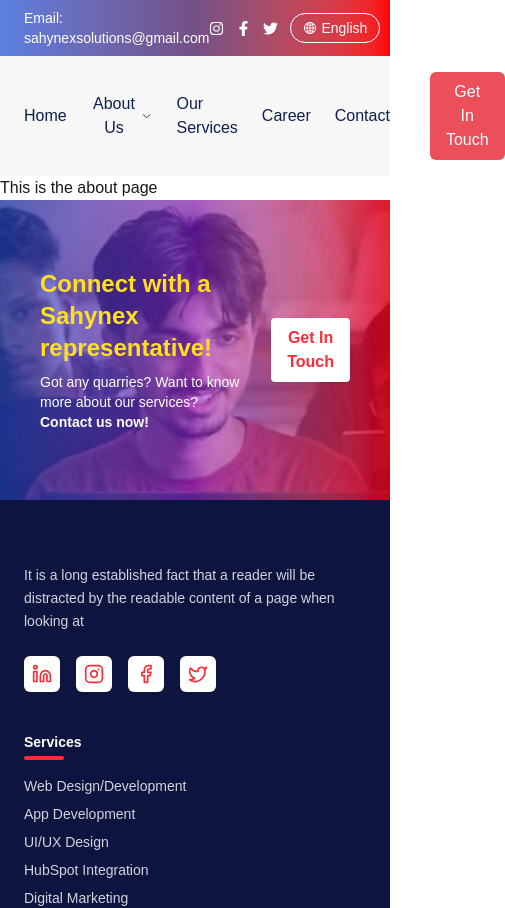
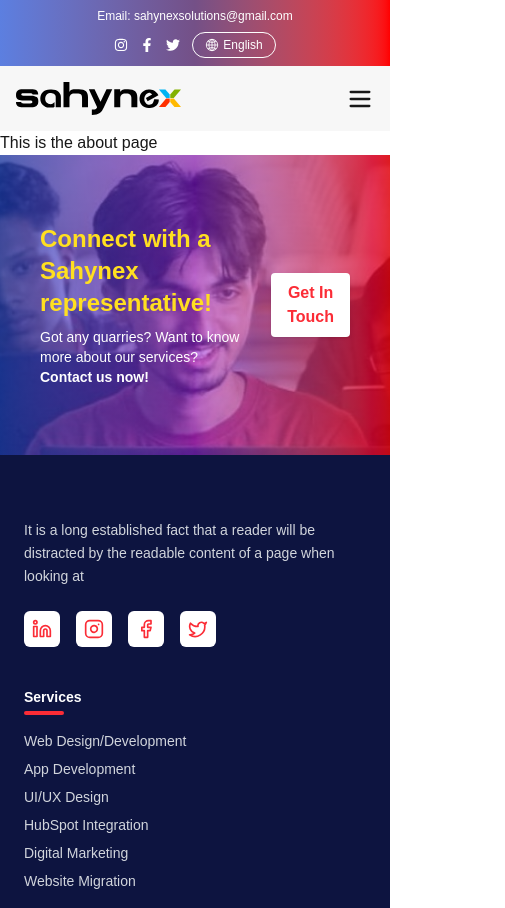
Before and after one commit to sahynex-solution/Sahynex, a Next.js app: page /About in a window 390 px wide. Shown: the top 908 px of the page, 505 px wide, since content can reach past the window. Built offline with nearby package versions, Linux system fonts and the light colour scheme.

Commit message:
Refactor Carousel, Header, and Topbar components for improved responsiveness and styling

```diff
--- a/src/Components/Carousel.tsx
+++ b/src/Components/Carousel.tsx
@@ -8,7 +8,7 @@ import 'swiper/css/pagination';
 
 const Carousel = () => {
   return (
-    <div className="w-full h-screen relative">
+    <div className="w-full h-[100vh] sm:h-[90vh] relative">
       <Swiper
         modules={[Autoplay, Pagination]}
         slidesPerView={1}
@@ -18,19 +18,22 @@ const Carousel = () => {
         className="w-full h-full"
       >
         <SwiperSlide>
-          <div className="relative w-full h-screen">
+          <div className="relative w-full h-full">
             <Image
               src="/images/slide1.png"
               alt="Slide 1"
               fill
               className="object-cover"
+              sizes="(max-width: 768px) 100vw, 100vw"
               priority
             />
-            <div className="absolute inset-0 bg-opacity-40 flex items-center">
-              <div className="px-10 max-w-xl text-white">
-                <p className="text-yellow-400 text-sm font-semibold mb-2">IT Solutions</p>
-                <h1 className="text-3xl md:text-5xl font-bold leading-tight">
-                  Professional IT <br /> Services for Business
+            <div className="absolute inset-0 bg-black/40 flex items-center">
+              <div className="px-4 sm:px-10 max-w-xl text-white">
+                <p className="text-yellow-400 text-xs sm:text-sm font-semibold mb-2">
+                  IT Solutions
+                </p>
+                <h1 className="text-2xl sm:text-4xl md:text-5xl font-bold leading-tight">
+                  Professional IT <br className="hidden sm:block" /> Services for Business
                 </h1>
               </div>
             </div>
@@ -38,18 +41,21 @@ const Carousel = () => {
         </SwiperSlide>
 
         <SwiperSlide>
-          <div className="relative w-full h-screen">
+          <div className="relative w-full h-full">
             <Image
               src="/images/slide1.png"
               alt="Slide 2"
               fill
               className="object-cover"
+              sizes="(max-width: 768px) 100vw, 100vw"
               priority
             />
-            <div className="absolute inset-0 bg-opacity-40 flex items-center">
-              <div className="px-10 max-w-xl text-white">
-                <p className="text-yellow-400 text-sm font-semibold mb-2">IT Solutions</p>
-                <h1 className="text-3xl md:text-5xl font-bold leading-tight">
+            <div className="absolute inset-0 bg-black/40 flex items-center">
+              <div className="px-4 sm:px-10 max-w-xl text-white">
+                <p className="text-yellow-400 text-xs sm:text-sm font-semibold mb-2">
+                  IT Solutions
+                </p>
+                <h1 className="text-2xl sm:text-4xl md:text-5xl font-bold leading-tight">
                   Marketing Solutions
                 </h1>
               </div>
--- a/src/Components/Header.tsx
+++ b/src/Components/Header.tsx
@@ -2,9 +2,11 @@
 import Link from "next/link";
 import React, { useState } from "react";
 import Image from "next/image";
+import { Menu, X } from "lucide-react";
 
 const Header = () => {
   const [isAboutOpen, setIsAboutOpen] = useState(false);
+  const [mobileMenuOpen, setMobileMenuOpen] = useState(false);
   let timeoutId: NodeJS.Timeout;
 
   const handleMouseEnter = () => {
@@ -19,8 +21,8 @@ const Header = () => {
   };
 
   return (
-    <div className="flex items-center justify-between bg-[#f7f7f7] px-6 py-4">
-      <div className="flex items-center">
+    <header className="bg-[#f7f7f7] px-4 md:px-6 py-4">
+      <div className="flex items-center justify-between">
         <Link href="/">
           <Image
             src="/logo/sahynex.svg"
@@ -31,65 +33,45 @@ const Header = () => {
             priority
           />
         </Link>
-      </div>
 
-      <div className="flex items-center space-x-6">
-        <Link
-          href="/"
-          className="text-[#0e1f51] hover:text-[#EB505A] transition-colors font-medium"
-        >
+        <nav className="hidden md:flex items-center space-x-6">
+          <Link href="/" className="text-[#0e1f51] hover:text-[#EB505A] font-medium transition-colors">
             Home
           </Link>
 
-        <div className="relative">
+          <div className="relative" onMouseEnter={handleMouseEnter} onMouseLeave={handleMouseLeave}>
             <button
-            className="text-[#0e1f51] hover:text-[#EB505A] transition-colors font-medium flex items-center"
-            onMouseEnter={handleMouseEnter}
-            onMouseLeave={handleMouseLeave}
+              className="text-[#0e1f51] hover:text-[#EB505A] font-medium flex items-center transition-colors"
               onClick={() => setIsAboutOpen(!isAboutOpen)}
             >
               About Us
               <svg
-              className={`ml-1 h-4 w-4 transition-transform ${
-                isAboutOpen ? "rotate-180" : ""
-              }`}
+                className={`ml-1 h-4 w-4 transition-transform ${isAboutOpen ? "rotate-180" : ""}`}
                 fill="none"
                 viewBox="0 0 24 24"
                 stroke="currentColor"
               >
-              <path
-                strokeLinecap="round"
-                strokeLinejoin="round"
-                strokeWidth={2}
-                d="M19 9l-7 7-7-7"
-              />
+                <path strokeLinecap="round" strokeLinejoin="round" strokeWidth={2} d="M19 9l-7 7-7-7" />
               </svg>
             </button>
 
             {isAboutOpen && (
-            <div
-              className="absolute left-0 mt-2 w-48 bg-white rounded-md shadow-lg py-1 z-50"
-              onMouseEnter={handleMouseEnter}
-              onMouseLeave={handleMouseLeave}
-            >
+              <div className="absolute left-0 mt-2 w-48 bg-white rounded-md shadow-lg py-1 z-50">
                 <Link
                   href="/About"
                   className="block px-4 py-2 text-sm text-[#0e1f51] hover:bg-[#f7f7f7] hover:text-[#EB505A] font-medium"
-                onClick={() => setIsAboutOpen(false)}
                 >
                   About Us
                 </Link>
                 <Link
                   href="/Team"
                   className="block px-4 py-2 text-sm text-[#0e1f51] hover:bg-[#f7f7f7] hover:text-[#EB505A] font-medium"
-                onClick={() => setIsAboutOpen(false)}
                 >
                   Our Team
                 </Link>
                 <Link
                   href="/Clients"
                   className="block px-4 py-2 text-sm text-[#0e1f51] hover:bg-[#f7f7f7] hover:text-[#EB505A] font-medium"
-                onClick={() => setIsAboutOpen(false)}
                 >
                   Our Clients
                 </Link>
@@ -97,32 +79,74 @@ const Header = () => {
             )}
           </div>
 
-        <Link
-          href="/Services"
-          className="text-[#0e1f51] hover:text-[#EB505A] transition-colors font-medium"
-        >
+          <Link href="/Services" className="text-[#0e1f51] hover:text-[#EB505A] font-medium transition-colors">
             Our Services
           </Link>
-        <Link
-          href="/Career"
-          className="text-[#0e1f51] hover:text-[#EB505A] transition-colors font-medium"
-        >
+          <Link href="/Career" className="text-[#0e1f51] hover:text-[#EB505A] font-medium transition-colors">
             Career
           </Link>
-        <Link
-          href="/Contact"
-          className="text-[#0e1f51] hover:text-[#EB505A] transition-colors font-medium"
-        >
+          <Link href="/Contact" className="text-[#0e1f51] hover:text-[#EB505A] font-medium transition-colors">
             Contact
           </Link>
 
           <Link href="/Contact">
-          <button className="bg-[#EB505A] hover:bg-[#d83a4f] text-white px-4 py-2 rounded-md transition-colors font-medium ml-4">
+            <button className="bg-[#EB505A] hover:bg-[#d83a4f] text-white px-4 py-2 rounded-md font-medium ml-4 transition-colors">
+              Get In Touch
+            </button>
+          </Link>
+        </nav>
+
+        <button
+          className="md:hidden focus:outline-none"
+          onClick={() => setMobileMenuOpen(!mobileMenuOpen)}
+        >
+          {mobileMenuOpen ? <X size={28} /> : <Menu size={28} />}
+        </button>
+      </div>
+
+      {mobileMenuOpen && (
+        <div className="mt-4 space-y-4 md:hidden">
+          <Link href="/" className="block text-[#0e1f51] hover:text-[#EB505A] font-medium">
+            Home
+          </Link>
+
+          <div>
+            <details className="group">
+              <summary className="text-[#0e1f51] hover:text-[#EB505A] font-medium cursor-pointer">
+                About Us
+              </summary>
+              <div className="pl-4 mt-2 space-y-2">
+                <Link href="/About" className="block text-sm text-[#0e1f51] hover:text-[#EB505A]">
+                  About Us
+                </Link>
+                <Link href="/Team" className="block text-sm text-[#0e1f51] hover:text-[#EB505A]">
+                  Our Team
+                </Link>
+                <Link href="/Clients" className="block text-sm text-[#0e1f51] hover:text-[#EB505A]">
+                  Our Clients
+                </Link>
+              </div>
+            </details>
+          </div>
+
+          <Link href="/Services" className="block text-[#0e1f51] hover:text-[#EB505A] font-medium">
+            Our Services
+          </Link>
+          <Link href="/Career" className="block text-[#0e1f51] hover:text-[#EB505A] font-medium">
+            Career
+          </Link>
+          <Link href="/Contact" className="block text-[#0e1f51] hover:text-[#EB505A] font-medium">
+            Contact
+          </Link>
+
+          <Link href="/Contact">
+            <button className="w-full bg-[#EB505A] hover:bg-[#d83a4f] text-white px-4 py-2 rounded-md font-medium">
               Get In Touch
             </button>
           </Link>
         </div>
-    </div>
+      )}
+    </header>
   );
 };
 
--- a/src/Components/Topbar.tsx
+++ b/src/Components/Topbar.tsx
@@ -6,33 +6,46 @@ import { IoGlobeOutline } from 'react-icons/io5';
 
 const TopBar = () => {
   return (
-    <div className="w-full bg-gradient-to-r from-[#5C7FE0] via-[#745087] to-[#ff0000] text-white text-sm px-6 py-2 flex justify-between items-center">
-
-      <div>
+    <div className="w-full bg-gradient-to-r from-[#5C7FE0] via-[#745087] to-[#ff0000] text-white text-xs sm:text-sm px-4 sm:px-6 py-2">
+      <div className="flex flex-col sm:flex-row justify-between items-center gap-2 sm:gap-0">
+        <div className="text-center sm:text-left">
           Email:{' '}
-        <Link href="mailto:sahynexsolutions@gmail.com" className="">
+          <Link href="mailto:sahynexsolutions@gmail.com" className=" hover:text-yellow-300">
             sahynexsolutions@gmail.com
           </Link>
         </div>
 
-      <div className="flex items-center gap-3">
-        <Link href="https://instagram.com"  target="_blank" className="hover:text-yellow-400">
-          <FaInstagram size={15} />
+        <div className="flex items-center flex-wrap justify-center gap-3">
+          <Link
+            href="https://instagram.com"
+            target="_blank"
+            className="hover:text-yellow-400"
+          >
+            <FaInstagram size={14} />
           </Link>
-        <Link href="https://facebook.com"  target="_blank" className="hover:text-yellow-400">
-          <FaFacebookF size={15}/>
+          <Link
+            href="https://facebook.com"
+            target="_blank"
+            className="hover:text-yellow-400"
+          >
+            <FaFacebookF size={14} />
           </Link>
-        <Link href="https://twitter.com" target="_blank" className="hover:text-yellow-400">
-          <FaTwitter size={15} />
+          <Link
+            href="https://twitter.com"
+            target="_blank"
+            className="hover:text-yellow-400"
+          >
+            <FaTwitter size={14} />
           </Link>
 
           <Link
             href="#"
-          className="flex items-center gap-1 border border-white rounded-full px-3 py-1 cursor-pointer hover:bg-white hover:text-black transition"
+            className="flex items-center gap-1 border border-white rounded-full px-3 py-1 hover:bg-white hover:text-black transition text-xs"
           >
-          <IoGlobeOutline />
+            <IoGlobeOutline size={14} />
             <span>English</span>
           </Link>
+        </div>
       </div>
     </div>
   );
```
Lines whose indentation alone changed are shown as unchanged.
